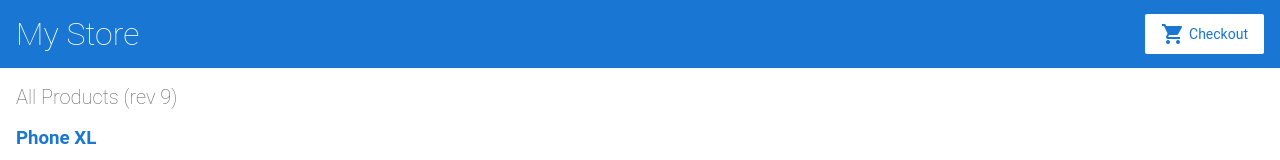
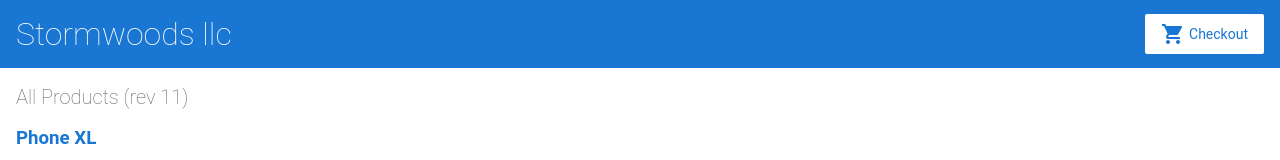
Before and after one commit to ferret1964/angular-tajtrk, an Angular app: page / in a window 1280 px wide. Shown: the top 160 px of the page. Built offline with nearby package versions, Linux system fonts and the light colour scheme.

Commit message:
2 files modified

```diff
--- a/src/app/product-list/product-list.component.html
+++ b/src/app/product-list/product-list.component.html
@@ -1,4 +1,4 @@
-<h2>All Products (rev 9)</h2>
+<h2>All Products (rev 11)</h2>
 
 <div *ngFor="let product of products; index as productId">
 
--- a/src/app/top-bar/top-bar.component.html
+++ b/src/app/top-bar/top-bar.component.html
@@ -1,5 +1,5 @@
 <a [routerLink]="['/']">
-  <h1>My Store</h1>
+  <h1>Stormwoods llc</h1>
 </a>
 
 <a routerLink="/cart" class="button fancy-button"><i class="material-icons">shopping_cart</i>Checkout</a>
```
